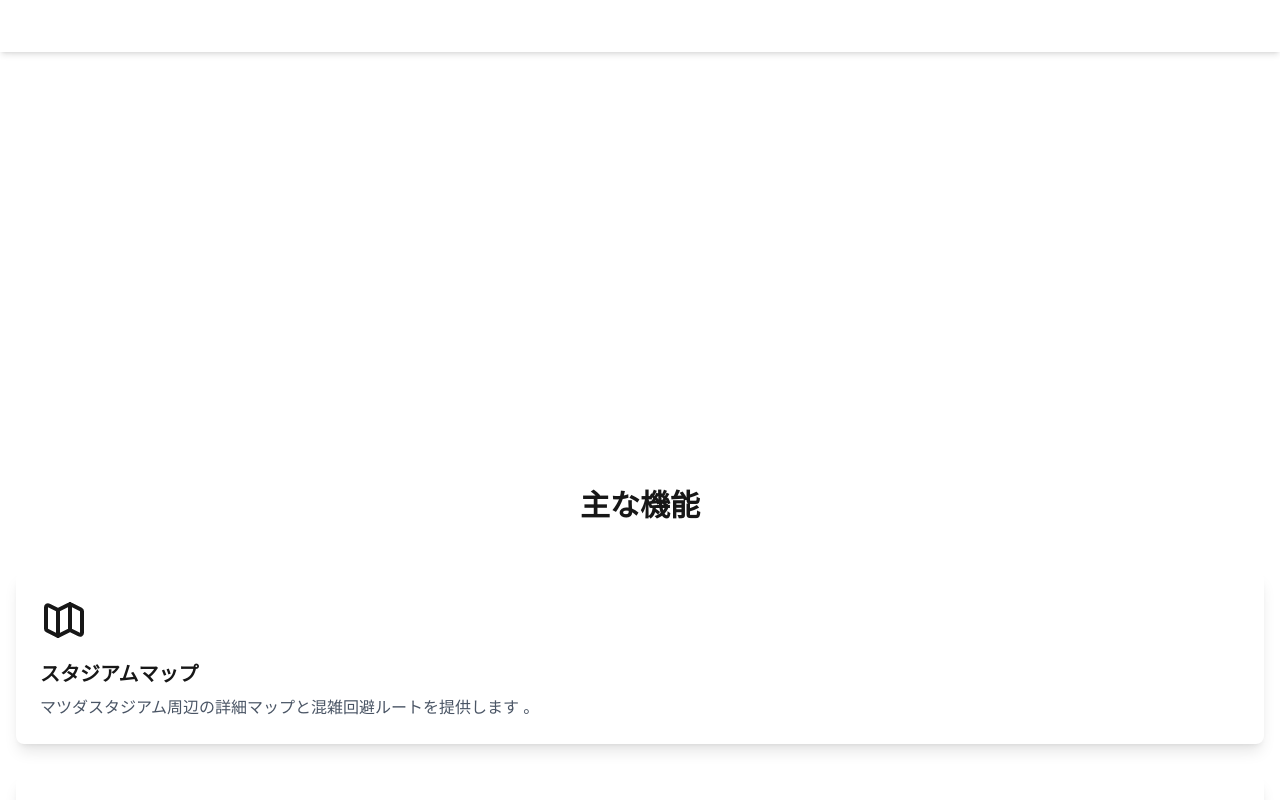
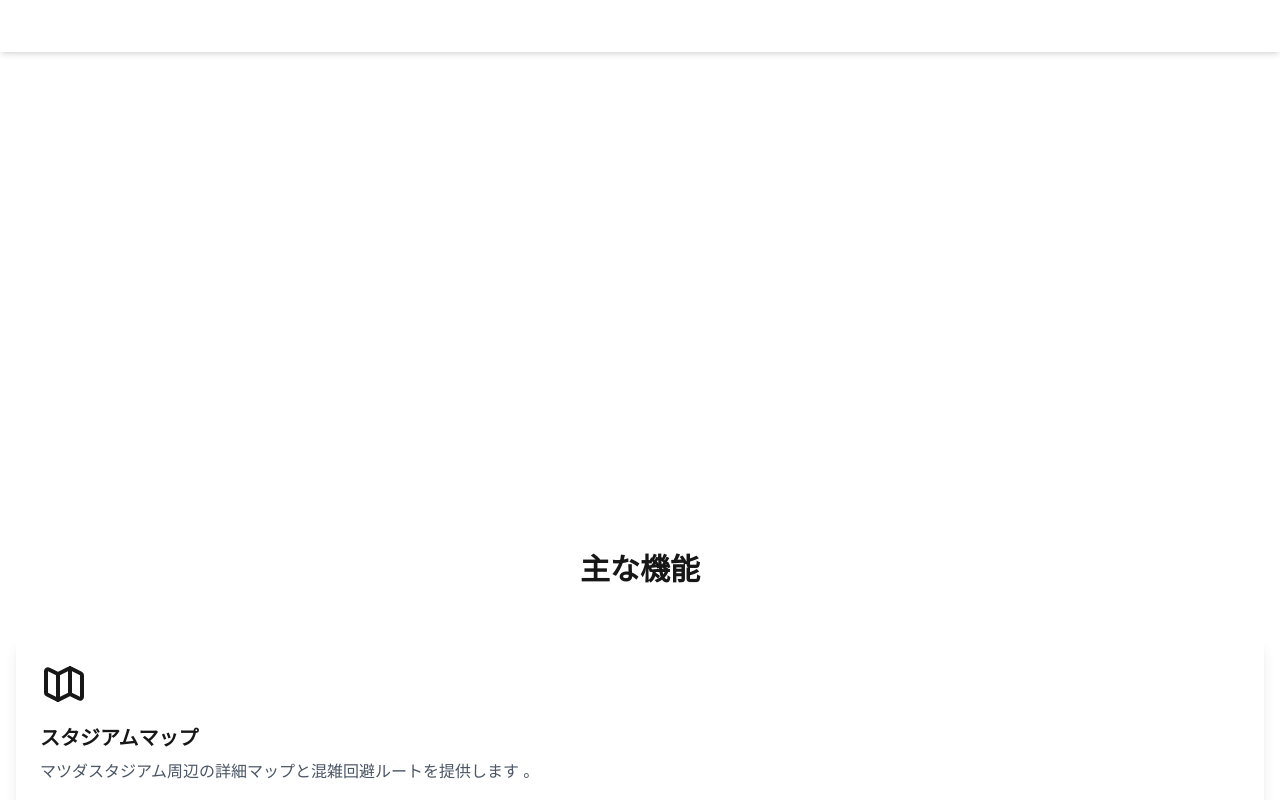
Before and after one commit to Suisan-neki/carp-connect, a Next.js app: page / in a window 1280 px wide. Shown: the top 800 px of the page. Built offline with nearby package versions, Linux system fonts and the light colour scheme.

Commit message:
header書き換え2

```diff
--- a/src/components/layout/Layout.jsx
+++ b/src/components/layout/Layout.jsx
@@ -5,7 +5,7 @@
   return (
     <div className="flex flex-col min-h-screen">
       <Header />
-      <main className="flex-grow">{children}</main>
+      <main className="flex-grow pt-16">{children}</main>
       <Footer />
     </div>
   );
```
